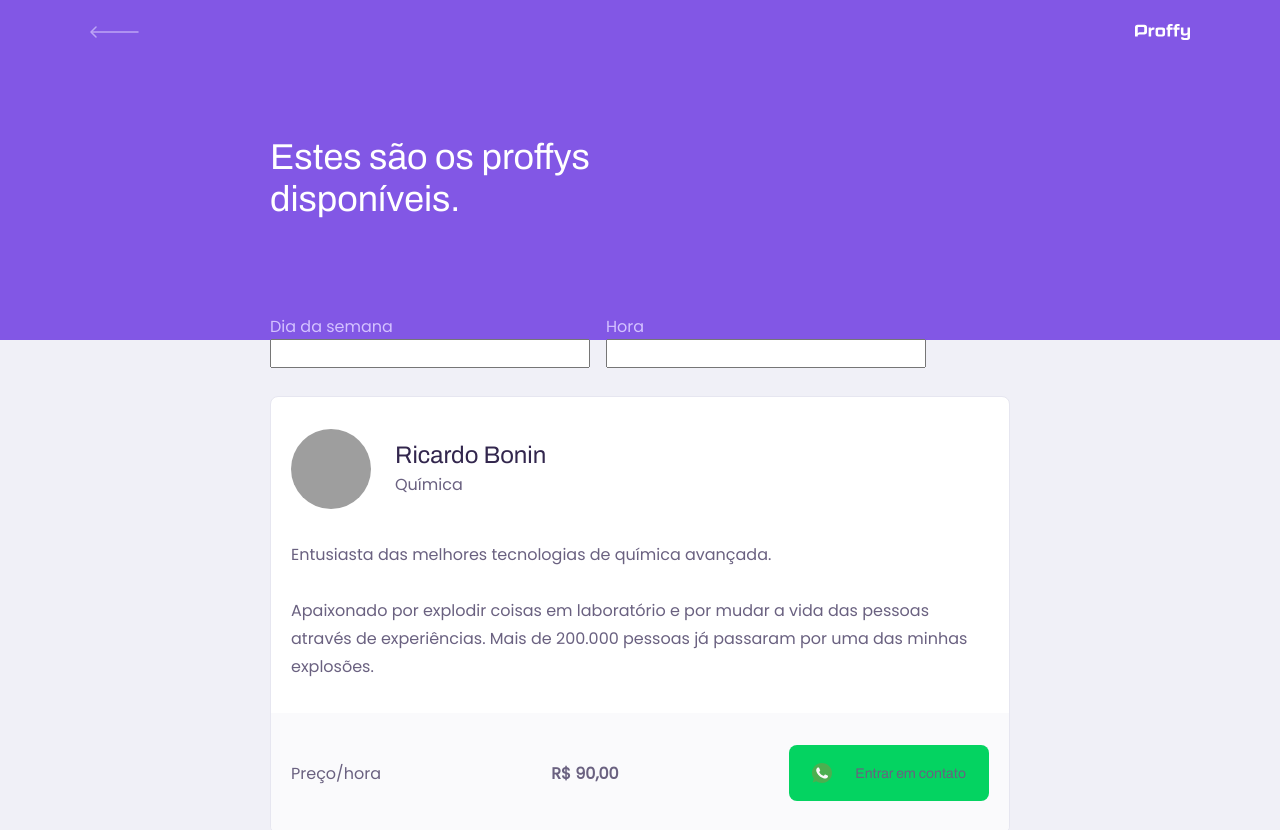
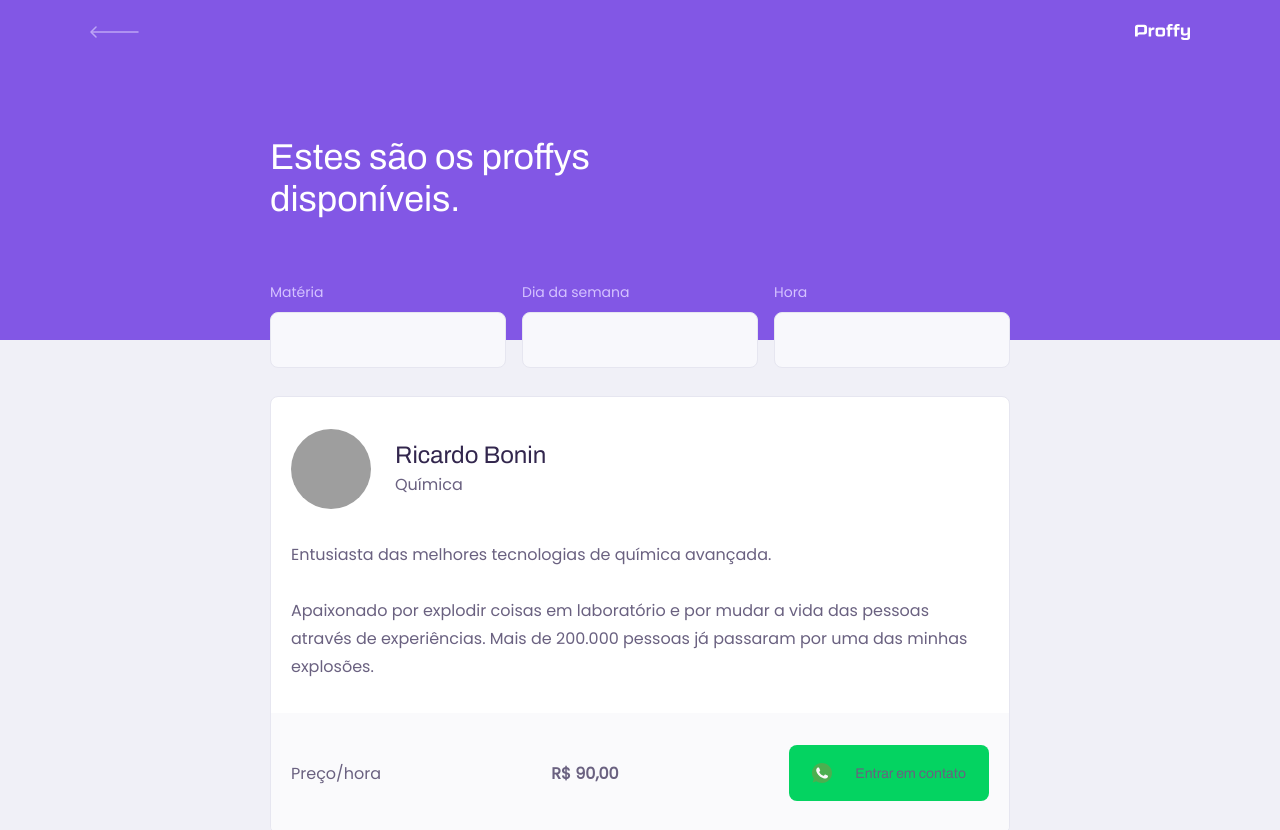
Before and after one commit to RicardoBonin/NLW-02, a React (Create React App) app: page /study in a window 1280 px wide. Shown: the top 830 px of the page. Built offline with nearby package versions, Linux system fonts and the light colour scheme; grey boxes are pictures that could not be loaded.

Commit message:
replace input with Input Component in TeacherList

```diff
--- a/src/pages/TeacherList/index.tsx
+++ b/src/pages/TeacherList/index.tsx
@@ -1,6 +1,6 @@
 import React from "react";
 import PageHeader from "../../components/PageHeader";
-
+import Input from "../../components/Input";
 import TeacherItem from "../../components/TeacherItem";
 
 import "./styles.css";
@@ -10,15 +10,9 @@
     <div id='page-teacher-list' className='container'>
       <PageHeader title='Estes são os proffys disponíveis.'>
         <form id='search-teachers'>
-          <div className='input-block'>
-            <label htmlFor='week_day'>Dia da semana</label>
-            <input type='text' id='week_day' />
-          </div>
-
-          <div className='input-block'>
-            <label htmlFor='time'>Hora</label>
-            <input type='text' id='time' />
-          </div>
+          <Input name='subject' label='Matéria' />
+          <Input name='week_day' label='Dia da semana' />
+          <Input name='time' label='Hora' />
         </form>
       </PageHeader>
 
```
